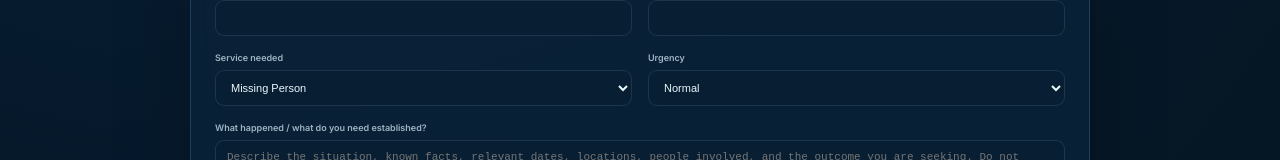
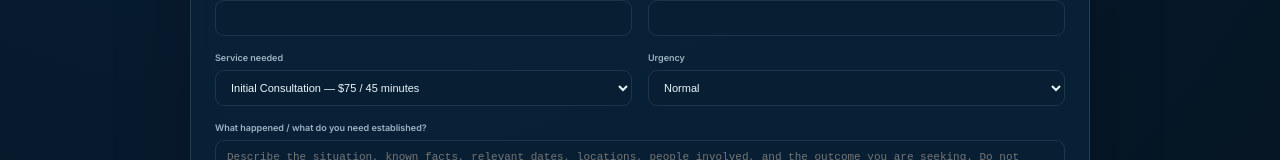
Before and after one commit to warmembraceenglish-boop/wetrace, a Next.js app: page /request-services in a window 1280 px wide. Shown: the part 620-780 px from the top of the page. Built offline with nearby package versions, Linux system fonts and the light colour scheme; no server answers.

Commit message:
Add consultation and exact WETrace service names to intake

```diff
--- a/app/request-services/page.tsx
+++ b/app/request-services/page.tsx
@@ -6,16 +6,17 @@ import Logo from "../components/Logo";
 import {getSupabaseBrowserClient} from "../lib/supabase";
 
 const services=[
-  "Missing Person",
+  "Initial Consultation — $75 / 45 minutes",
+  "Missing Person Investigation",
   "Skip Trace",
-  "Insurance Fraud",
+  "Insurance Fraud Investigation",
   "Corporate Investigation",
   "Background Investigation",
   "Civil / Litigation Support",
   "Criminal Defense Support",
   "Genealogy / Heir Trace",
   "Forensic / Evidence Review",
-  "Other"
+  "Other / Custom Investigation"
 ];
 
 export default function RequestServices(){
```
